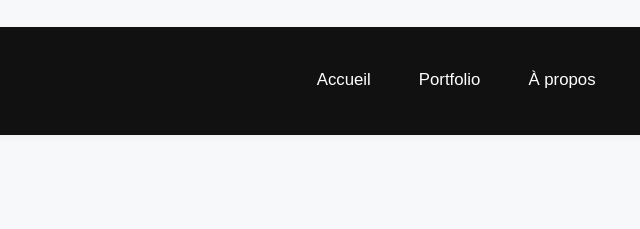
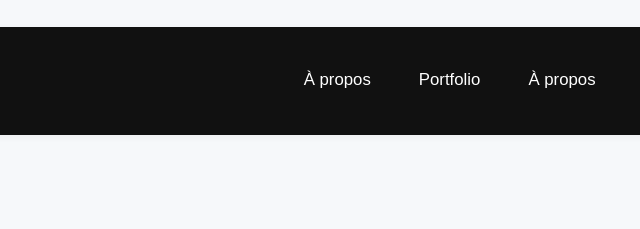
Before and after one commit to BigBearGaz/devhub-formation, a plain HTML site: page pages/portfolio.html in a window 1280 px wide. Shown: the top 229 px of the page, 375-1015 px from the left. Drawn offline with Linux system fonts and the light colour scheme; files that its build step writes are made by us from their sources.

Commit message:
Mise à jour du site

```diff
--- a/pages/portfolio.html
+++ b/pages/portfolio.html
@@ -46,9 +46,9 @@
             <!-- Navigation -->
             <nav class="main-navigation">
                 <ul class="nav-list">
-                    <li><a href="../index.html">Accueil</a></li>
+                    <a href="/devhub-formation/index.html#about" class="nav-link">À propos</a>
                     <li><a href="portfolio.html" class="nav-link">Portfolio</a></li>
-                    <li><a href="../index.html#about" class="nav-link">À propos</a></li>
+                    <a href="/devhub-formation/index.html#about" class="nav-link">À propos</a>
                     <li><a href="contact.html" class="nav-link">Contact</a></li>
                     <li><a href="blog.html" class="nav-link">Blog</a></li>
                 </ul>
```
